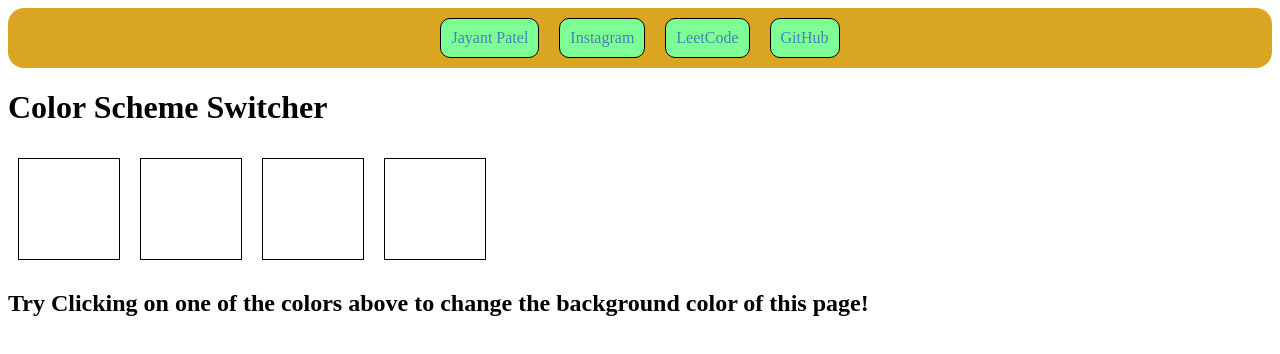
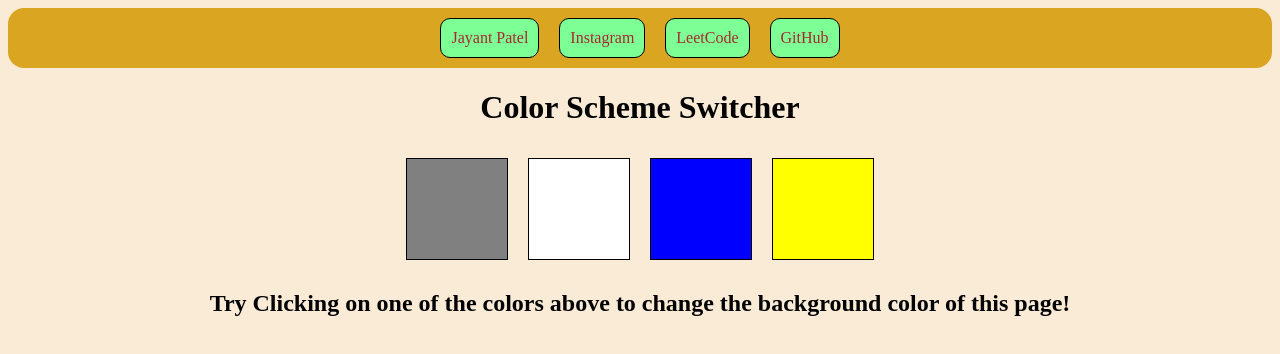
Before and after one commit to jayantpatel06/js-projects, a plain HTML site: page 1-ColorChanger/index.html in a window 1280 px wide. Drawn offline with Linux system fonts and the light colour scheme.

Commit message:
Add Project 1 - Background Color Switcher

```diff
--- a/1-ColorChanger/index.html
+++ b/1-ColorChanger/index.html
@@ -4,7 +4,6 @@
     <meta charset="UTF-8" />
     <meta name="viewport" content="width=device-width, initial-scale=1.0" />
     <link rel="stylesheet" href="styles.css" />
-    <link rel="script" href="scripts.js" />
     <title>Js Color Changer</title>
   </head>
   <body>
@@ -16,7 +15,7 @@
       <a href="https://www.leetcode.com/jayantpatel06" target="_blank"
         >LeetCode</a
       >
-      <a href="https://www.github.com/jayantpatel06">GitHub</a>
+      <a href="https://www.github.com/jayantpatel06" target="_blank">GitHub</a>
     </nav>
     <div class="canvas">
       <h1>Color Scheme Switcher</h1>
@@ -31,5 +30,6 @@
         <span>to change the background color of this page!</span>
       </h2>
     </div>
+    <script src="scripts.js"></script>
   </body>
 </html>
--- a/1-ColorChanger/scripts.js
+++ b/1-ColorChanger/scripts.js
@@ -0,0 +1,19 @@
+const buttons = document.querySelectorAll('.button')
+const body = document.querySelector("body")
+
+buttons.forEach(function(item){
+    item.addEventListener('click', (e)=>{
+        if(e.target.id==='grey'){
+            body.style.backgroundColor = 'grey';
+        }
+        else if(e.target.id ==='blue'){
+            body.style.backgroundColor ='blue';
+        }
+        else if(e.target.id==='yellow'){
+            body.style.backgroundColor = 'yellow';
+        }
+        else{
+            body.style.backgroundColor = 'white';
+        }
+    })
+})
--- a/1-ColorChanger/styles.css
+++ b/1-ColorChanger/styles.css
@@ -1,3 +1,6 @@
+body{
+    background: antiquewhite;
+}
 
 nav{
     display: flex;
@@ -8,7 +11,7 @@ nav{
 }
 a{
     text-decoration: none;
-    color: steelblue;
+    color: brown;
     padding: 10px;
     margin: 10px 10px 10px 10px;
     background-color: rgb(125, 255, 149);
@@ -17,14 +20,31 @@ a{
 
 }
 a:hover{
-    color: brown;
+    color: black;
+}
+.canvas{
+    text-align: center;
 }
 .boxes{
     display: flex;
+    justify-content: center;
 }
 .button{
     margin: 10px;
     height: 100px;
     width: 100px;
-    border: 1px solid black;
+    border: 1.5px solid black;
 }
+#grey{
+    background-color: grey;
+}
+
+#white{
+    background-color: white;
+}
+#blue{
+    background-color: blue;
+}
+#yellow{
+    background-color: yellow;
+}
```
